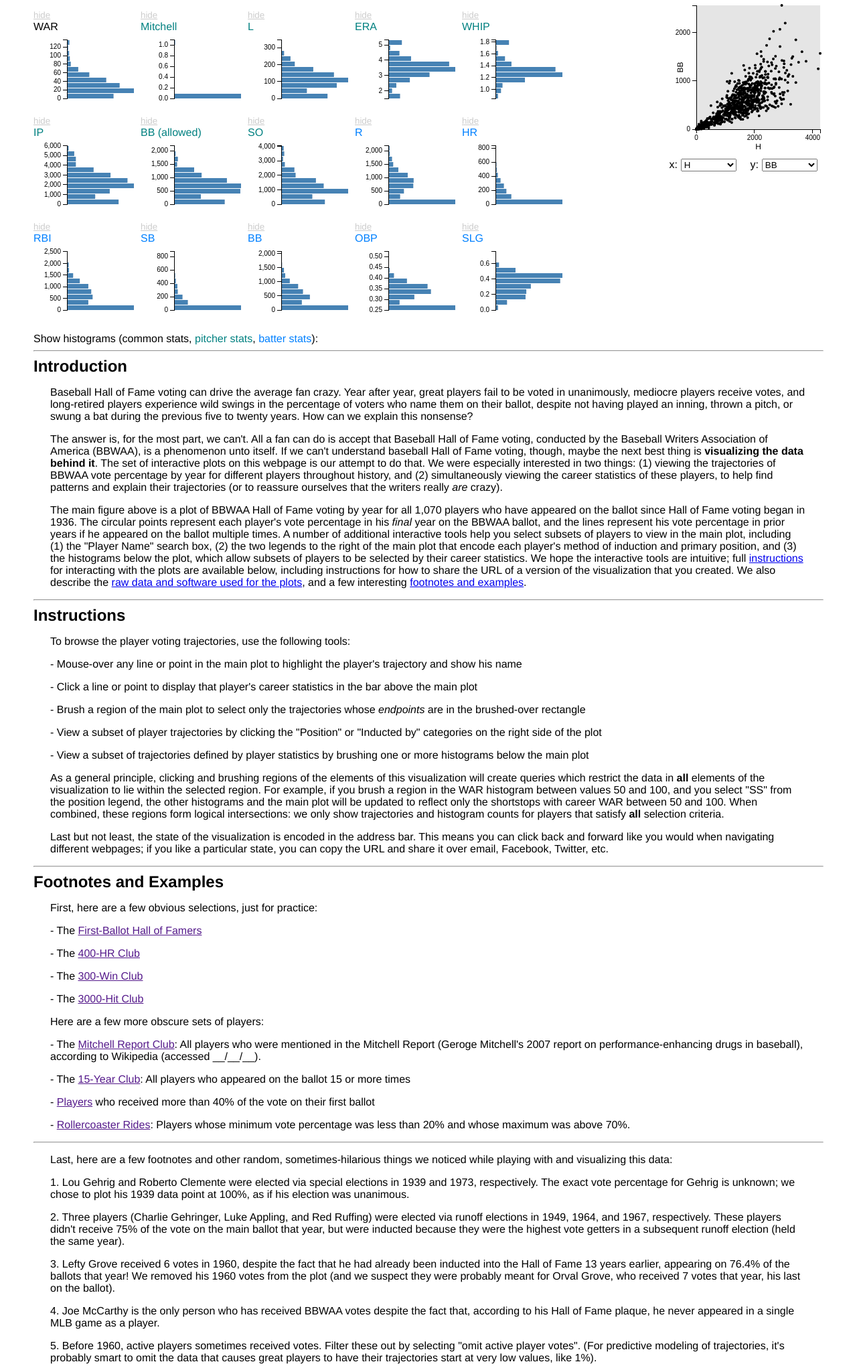
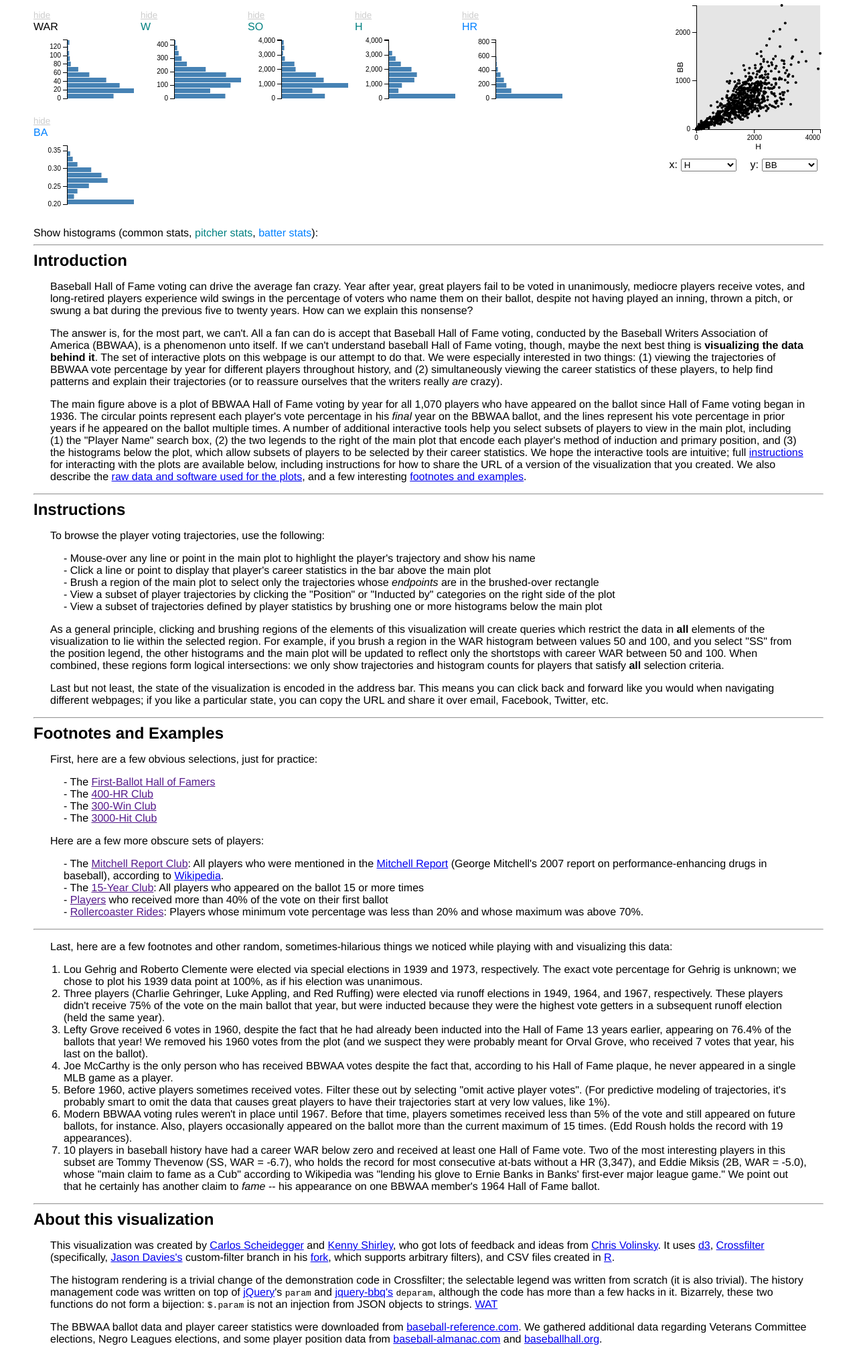
Before and after one commit to cscheid/mlb-hall-of-fame-voting, a plain HTML site: page index.html in a window 1280 px wide. Shown: the part 614-2654 px from the top of the page at 67% size. Drawn offline with Linux system fonts and the light colour scheme.

Commit message:
more small fixes

```diff
--- a/index.html
+++ b/index.html
@@ -29,9 +29,9 @@
     <div style="float: right; margin-right: 50px">
       <table id="player-stats">
 	<tr>
-	  <th>Name</th><th>Pos</th><th>Yrs</th><th>G</th><th>WAR</th><th class="th-nonstat">Batting:</th><th>AB</th>
-      <th>R</th><th>H</th><th>HR</th><th>RBI</th><th>SB</th><th>BB</th>
-      <th>BA</th><th>OBP</th><th>SLG</th><th>OPS</th>
+	  <th class="th-nonstat">Name</th><th class="th-nonstat">Pos</th><th>Yrs</th><th>G</th><th>WAR</th><th class="th-nonstat" style="color:#0080ff">Batting:</th><th style="color:#0080ff">AB</th>
+      <th style="color:#0080ff">R</th><th style="color:#0080ff">H</th><th style="color:#0080ff">HR</th><th style="color:#0080ff">RBI</th><th style="color:#0080ff">SB</th><th style="color:#0080ff">BB</th>
+      <th style="color:#0080ff">BA</th><th style="color:#0080ff">OBP</th><th style="color:#0080ff">SLG</th><th style="color:#0080ff">OPS</th>
 	</tr>
 	<tr>
 	  <td id="player-Name" class="tablename">-</td>
@@ -53,8 +53,8 @@
 	  <td id="player-OPS" class="player-stats" align="right">-</td>
 	</tr>
 	<tr>
-	  <th></th><th></th><th></th><th></th><th></th><th class="th-nonstat">Pitching:</th><th>W</th><th>L</th><th>ERA</th>
-      <th>WHIP</th><th>GS</th><th>SV</th><th>IP</th><th>H</th><th>HR</th><th>BB</th><th>SO</th>
+	  <th></th><th></th><th></th><th></th><th></th><th class="th-nonstat" style="color:#008080">Pitching:</th><th style="color:#008080">W</th><th style="color:#008080">L</th><th style="color:#008080">ERA</th>
+      <th style="color:#008080">WHIP</th><th style="color:#008080">GS</th><th style="color:#008080">SV</th><th style="color:#008080">IP</th><th style="color:#008080">H</th><th style="color:#008080">HR</th><th style="color:#008080">BB</th><th style="color:#008080">SO</th>
 	</tr>
 	<tr align="right">
 	  <td></td>
@@ -109,43 +109,46 @@
         <p>The main figure above is a plot of BBWAA Hall of Fame voting by year for all 1,070 players who have appeared on the ballot since Hall of Fame voting began in 1936. The circular points represent each player's vote percentage in his <i>final</i> year on the BBWAA ballot, and the lines represent his vote percentage in prior years if he appeared on the ballot multiple times. A number of additional interactive tools help you select subsets of players to view in the main plot, including (1) the "Player Name" search box, (2) the two legends to the right of the main plot that encode each player's method of induction and primary position, and (3) the histograms below the plot, which allow subsets of players to be selected by their career statistics. We hope the interactive tools are intuitive; full <a href="#instructions">instructions</a> for interacting with the plots are available below, including instructions for how to share the URL of a version of the visualization that you created. We also describe the <a href="#about">raw data and software used for the plots</a>, and a few interesting <a href="#footnotes">footnotes and examples</a>.</p>
     <hr>
     <h2 id="instructions">Instructions</h2>
-        <p>To browse the player voting trajectories, use the following tools:</p>
-        <p> - Mouse-over any line or point in the main plot to highlight the player's trajectory and show his name</p>
-        <p> - Click a line or point to display that player's career statistics in the bar above the main plot</p>
-        <p> - Brush a region of the main plot to select only the trajectories whose <i>endpoints</i> are in the brushed-over rectangle</p>
-        <p> - View a subset of player trajectories by clicking the "Position" or "Inducted by" categories on the right side of the plot</p>
-        <p> - View a subset of trajectories defined by player statistics by brushing one or more histograms below the main plot</p>
+        <p>To browse the player voting trajectories, use the following:</p>
+	<ul>
+	  <li>Mouse-over any line or point in the main plot to highlight the player's trajectory and show his name</li>
+          <li>Click a line or point to display that player's career statistics in the bar above the main plot</li>
+          <li>Brush a region of the main plot to select only the trajectories whose <i>endpoints</i> are in the brushed-over rectangle</li>
+          <li>View a subset of player trajectories by clicking the "Position" or "Inducted by" categories on the right side of the plot</li>
+          <li>View a subset of trajectories defined by player statistics by brushing one or more histograms below the main plot</li>
+	</ul>
         <p>As a general principle, clicking and brushing regions of the elements of this visualization will create queries which restrict the data in <b>all</b> elements of the visualization to lie within the selected region. For example, if you brush a region in the WAR histogram between values 50 and 100, and you select "SS" from the position legend, the other histograms and the main plot will be updated to reflect only the shortstops with career WAR between 50 and 100. When combined, these regions form logical intersections: we only show trajectories and histogram counts for players that satisfy <b>all</b> selection criteria.</p>
       <p>Last but not least, the state of the visualization is encoded in the address bar. This means you can click back and forward like you would when navigating different webpages; if you like a particular state, you can copy the URL and share it over email, Facebook, Twitter, etc.</p>
     <hr>
     <h2 id="footnotes">Footnotes and Examples</h2>
     <p>First, here are a few obvious selections, just for practice:</p>
-    <p> - The <a href="">First-Ballot Hall of Famers</a></p>
-    <p> - The <a href="">400-HR Club</a></p>
-    <p> - The <a href="">300-Win Club</a></p>
-    <p> - The <a href="">3000-Hit Club</a></p>
+    <ul>
+      <li>The <a href="">First-Ballot Hall of Famers</a></li>
+      <li>The <a href="">400-HR Club</a></li>
+      <li>The <a href="">300-Win Club</a></li>
+      <li>The <a href="">3000-Hit Club</a></li>
+    </ul>
     <p>Here are a few more obscure sets of players:</p>
-    <p> - The <a href="">Mitchell Report Club</a>: All players who were mentioned in the Mitchell Report (Geroge Mitchell's 2007 report on performance-enhancing drugs in baseball), according to Wikipedia (accessed __/__/__).</p>
-    <p> - The <a href="">15-Year Club</a>: All players who appeared on the ballot 15 or more times</p>
-    <p> - <a href="">Players</a> who received more than 40% of the vote on their first ballot</p>
-    <p> - <a href="">Rollercoaster Rides</a>: Players whose minimum vote percentage was less than 20% and whose maximum was above 70%.</p>
+    <ul>
+      <li>The <a href="">Mitchell Report Club</a>: All players who were mentioned in the <a href="http://en.wikipedia.org/Mitchell_Report">Mitchell Report</a> (George Mitchell's 2007 report on performance-enhancing drugs in baseball), according to <a href="http://en.wikipedia.org/w/index.php?title=List_of_Major_League_Baseball_players_named_in_the_Mitchell_Report&oldid=531927845">Wikipedia</a>.</li>
+      <li>The <a href="">15-Year Club</a>: All players who appeared on the ballot 15 or more times</li>
+      <li><a href="">Players</a> who received more than 40% of the vote on their first ballot</li>
+      <li><a href="">Rollercoaster Rides</a>: Players whose minimum vote percentage was less than 20% and whose maximum was above 70%.</li>
+    </ul>
     <hr>
     <p>Last, here are a few footnotes and other random, sometimes-hilarious things we noticed while playing with and visualizing this data:</p>
-    <p>1. Lou Gehrig and Roberto Clemente were elected via special elections in 1939 and 1973, respectively. The exact vote percentage for Gehrig is unknown; we chose to plot his 1939 data point at 100%, as if his election was unanimous.</p>
-
-    <p>2. Three players (Charlie Gehringer, Luke Appling, and Red Ruffing) were elected via runoff elections in 1949, 1964, and 1967, respectively. These players didn't receive 75% of the vote on the main ballot that year, but were inducted because they were the highest vote getters in a subsequent runoff election (held the same year).</p>
-
-    <p>3. Lefty Grove received 6 votes in 1960, despite the fact that he had already been inducted into the Hall of Fame 13 years earlier, appearing on 76.4% of the ballots that year! We removed his 1960 votes from the plot (and we suspect they were probably meant for Orval Grove, who received 7 votes that year, his last on the ballot).</p>
-
-    <p>4. Joe McCarthy is the only person who has received BBWAA votes despite the fact that, according to his Hall of Fame plaque, he never appeared in a single MLB game as a player.</p>
-
-    <p>5. Before 1960, active players sometimes received votes. Filter these out by selecting "omit active player votes". (For predictive modeling of trajectories, it's probably smart to omit the data that causes great players to have their trajectories start at very low values, like 1%).</p>
-
-    <p>6. Modern BBWAA voting rules weren't in place until 1967. Before that time, players sometimes received less than 5% of the vote and still appeared on future ballots, for instance. Also, players occasionally appeared on the ballot more than the current maximum of 15 times. (Edd Roush holds the record with 19 appearances).</p>
-    <p>7. 10 players in baseball history have had a career WAR below zero and received at least one Hall of Fame vote. Two of the most interesting players in this subset are Tommy Thevenow (SS, WAR = -6.7), who holds the record for most consecutive at-bats without a HR (3,347), and Eddie Miksis (2B, WAR = -5.0), whose "main claim to fame as a Cub" according to Wikipedia was "lending his glove to Ernie Banks in Banks' first-ever major league game." We point out that he certainly has another claim to <i>fame</i> -- his appearance on one BBWAA member's 1964 Hall of Fame ballot.</p>
+    <ol>
+      <li>Lou Gehrig and Roberto Clemente were elected via special elections in 1939 and 1973, respectively. The exact vote percentage for Gehrig is unknown; we chose to plot his 1939 data point at 100%, as if his election was unanimous.</li>
+      <li>Three players (Charlie Gehringer, Luke Appling, and Red Ruffing) were elected via runoff elections in 1949, 1964, and 1967, respectively. These players didn't receive 75% of the vote on the main ballot that year, but were inducted because they were the highest vote getters in a subsequent runoff election (held the same year).</li>
+      <li>Lefty Grove received 6 votes in 1960, despite the fact that he had already been inducted into the Hall of Fame 13 years earlier, appearing on 76.4% of the ballots that year! We removed his 1960 votes from the plot (and we suspect they were probably meant for Orval Grove, who received 7 votes that year, his last on the ballot).</li>
+      <li>Joe McCarthy is the only person who has received BBWAA votes despite the fact that, according to his Hall of Fame plaque, he never appeared in a single MLB game as a player.</li>
+      <li>Before 1960, active players sometimes received votes. Filter these out by selecting "omit active player votes". (For predictive modeling of trajectories, it's probably smart to omit the data that causes great players to have their trajectories start at very low values, like 1%).</li>
+      <li>Modern BBWAA voting rules weren't in place until 1967. Before that time, players sometimes received less than 5% of the vote and still appeared on future ballots, for instance. Also, players occasionally appeared on the ballot more than the current maximum of 15 times. (Edd Roush holds the record with 19 appearances).</li>
+      <li>10 players in baseball history have had a career WAR below zero and received at least one Hall of Fame vote. Two of the most interesting players in this subset are Tommy Thevenow (SS, WAR = -6.7), who holds the record for most consecutive at-bats without a HR (3,347), and Eddie Miksis (2B, WAR = -5.0), whose "main claim to fame as a Cub" according to Wikipedia was "lending his glove to Ernie Banks in Banks' first-ever major league game." We point out that he certainly has another claim to <i>fame</i> -- his appearance on one BBWAA member's 1964 Hall of Fame ballot.</li>
+    </ol>
     <hr>
     <h2 id="about">About this visualization</h2>
-    <p>This visualization was created by <a href="http://cscheid.net">Carlos Scheidegger</a> and <a href="http://www2.research.att.com/~kshirley/">Kenny Shirley</a>. It uses <a href="http://d3js.org">d3</a>, <a href="http://square.github.com/crossfilter/">Crossfilter</a> (specifically, <a href="http://www.jasondavies.com/">Jason Davies's</a> custom-filter branch in his <a href="https://github.com/jasondavies/crossfilter">fork</a>, which supports arbitrary filters), and CSV files created in <a href="http://www.r-project.org">R</a>.</p>
+    <p>This visualization was created by <a href="http://cscheid.net">Carlos Scheidegger</a> and <a href="http://www2.research.att.com/~kshirley/">Kenny Shirley</a>, who got lots of feedback and ideas from <a href="http://www2.research.att.com/~volinsky/">Chris Volinsky</a>. It uses <a href="http://d3js.org">d3</a>, <a href="http://square.github.com/crossfilter/">Crossfilter</a> (specifically, <a href="http://www.jasondavies.com/">Jason Davies's</a> custom-filter branch in his <a href="https://github.com/jasondavies/crossfilter">fork</a>, which supports arbitrary filters), and CSV files created in <a href="http://www.r-project.org">R</a>.
 <p>The histogram rendering is a trivial change of the demonstration code in Crossfilter; the selectable legend was written from scratch (it is also trivial). The history management code was written on top of <a href="http://jquery.com">jQuery</a>'s <tt>param</tt> and <a href="http://benalman.com/projects/jquery-bbq-plugin/">jquery-bbq's</a> <tt>deparam</tt>, although the code has more than a few hacks in it. Bizarrely, these two functions do not form a bijection: <tt>$.param</tt> is not an injection from JSON objects to strings. <a href="https://www.destroyallsoftware.com/talks/wat">WAT</a></p>
   <p>The BBWAA ballot data and player career statistics were downloaded from <a href="http://www.baseball-reference.com/">baseball-reference.com</a>. We gathered additional data regarding Veterans Committee elections, Negro Leagues elections, and some player position data from <a href="http://www.baseball-almanac.com/">baseball-almanac.com</a> and <a href="http://www.baseballhall.org/">baseballhall.org</a>.</p>
   <p></p>
--- a/index.js
+++ b/index.js
@@ -73,8 +73,12 @@ function format_stat(key, v)
 
 function fresh_vis_state()
 {
+    var lst = _.map(["WAR", "HR", "H", "W", "SO", "BA"],
+          function(i) { return stats.indexOf(i); });
+    lst.unshift(-1); // this jquery serialization sucks. If list is empty, we get no entry under the given key.
+
     return {
-        shown_histograms: [-1,2,3,5,6,7,9,10,11,13,14,15,16,17,19,20] // this jquery serialization sucks. If list is empty, we get no entry under the given key.
+        shown_histograms: lst
     };
 }
 
@@ -860,11 +864,10 @@ function create_vis(obj, player_csv, election_csv)
         d3.select(document.getElementById(stat + "-show")).style("display", "none");
     };
 
-    var player_type_color = ["#000000",
-                             "#008080",
-                             "#0080FF"];
-
-    var player_types = [0, 0, 0, 1, 1, 1, 1, 1, 1, 1, 1, 1, 1, 2, 2, 2, 2, 2, 2, 2, 2, 2, 0, 0, 0, 0, 0, 0, 0];
+    var stat_type_color = ["#000000",
+                           "#008080",
+                           "#0080FF"];
+    var stat_types = [0, 0, 0, 1, 1, 1, 1, 1, 1, 1, 1, 1, 1, 2, 2, 2, 2, 2, 2, 2, 2, 2, 0, 0, 0, 0, 0, 0, 0];
 
     var bounds = {
         "ERA": { min: 1.5, max: 5 },
@@ -942,7 +945,7 @@ function create_vis(obj, player_csv, election_csv)
 
     t.append("div")
         .attr("class", "title")
-        .style("color", function(d, i) { return player_type_color[player_types[i]]; })
+        .style("color", function(d, i) { return stat_type_color[stat_types[i]]; })
         .html(function(d) { return stats_name(d._stat); });
 
     chart = d3.selectAll(".chart")
--- a/style.css
+++ b/style.css
@@ -120,6 +120,23 @@ p {
     margin-right: 75px;
 }
 
+ul {
+    list-style: none;
+    margin-left: 75px;
+    margin-right: 75px;
+    padding-left: 20px;
+}
+
+ol {
+    margin-left: 75px;
+    margin-right: 75px;
+    padding-left: 20px;
+}
+
+ul li:before {
+    content: "- ";
+}
+
 .legend-text {
     font: 10pt Helvetica Neue, sans-serif;
 }
```
Also changed, not shown: HOF_to_do.txt (+2 -19 lines).
